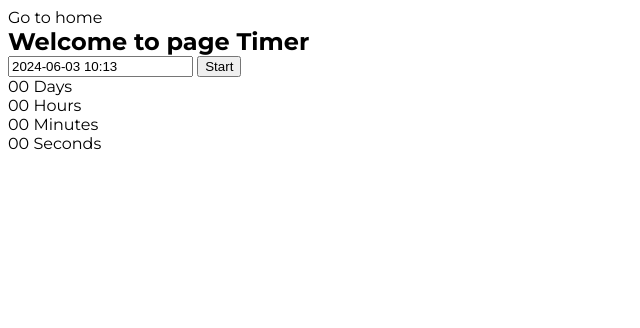
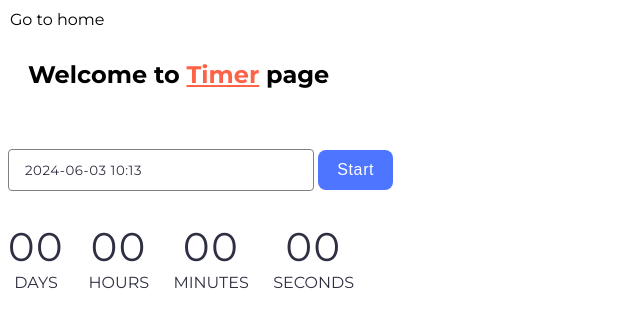
Before and after one commit to ITStupak/goit-js-hw-10, a website built with Vite: page src/1-timer.html in a window 1280 px wide. Shown: the whole page, without its empty margins (0-640 px from the left). Built offline with nearby package versions, Linux system fonts and the light colour scheme.

Commit message:
update styles timer.css

```diff
--- a/src/1-timer.html
+++ b/src/1-timer.html
@@ -15,8 +15,8 @@
   </head>
   <body>
     <section>
-      <a href="./index.html">Go to home</a>
-      <h1>Welcome to page Timer</h1>
+      <a href="./index.html" class="main-link">Go to home</a>
+      <h1>Welcome to <span class="accent">Timer</span> page</h1>
     </section>
     <main>
       <input type="text" id="datetime-picker" />
--- a/src/css/1-timer.css
+++ b/src/css/1-timer.css
@@ -0,0 +1,65 @@
+.main-link {
+  position: absolute;
+  top: 10px;
+  left: 10px;
+}
+.main-link:hover {
+  color: tomato;
+  text-decoration: underline;
+}
+h1 {
+  margin: 60px 20px;
+}
+.accent {
+  color: tomato;
+  font-weight: 700;
+  text-decoration: underline;
+}
+input {
+  border: 1px solid #808080;
+  border-radius: 4px;
+  width: 272px;
+  height: 24px;
+  padding: 8px 16px;
+  font-family: inherit;
+  line-height: 1.5;
+  letter-spacing: 0.04em;
+  color: #2e2f42;
+  margin-bottom: 32px;
+}
+.timer {
+  width: 346px;
+  display: flex;
+  justify-content: space-between;
+  align-items: center;
+}
+.field {
+  display: flex;
+  justify-content: center;
+  align-items: center;
+  flex-direction: column;
+}
+.value {
+  font-size: 40px;
+  line-height: 1.2;
+  letter-spacing: 0.04em;
+  color: #2e2f42;
+}
+.label {
+  line-height: 1.5;
+  color: #2e2f42;
+  text-transform: uppercase;
+}
+button {
+  border-radius: 8px;
+  border: none;
+  padding: 8px 16px;
+  width: 75px;
+  height: 40px;
+  background: #4e75ff;
+  font-weight: 500;
+  font-size: 16px;
+  line-height: 1.5;
+  letter-spacing: 0.04em;
+  color: #fff;
+}
```
